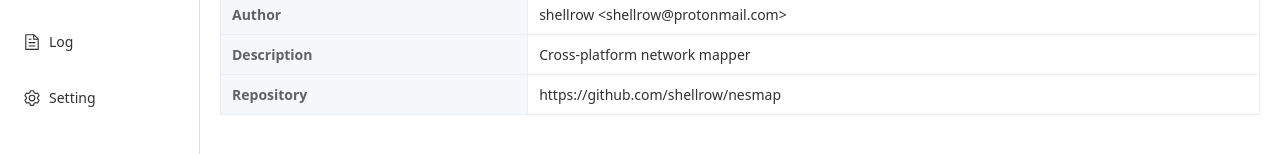
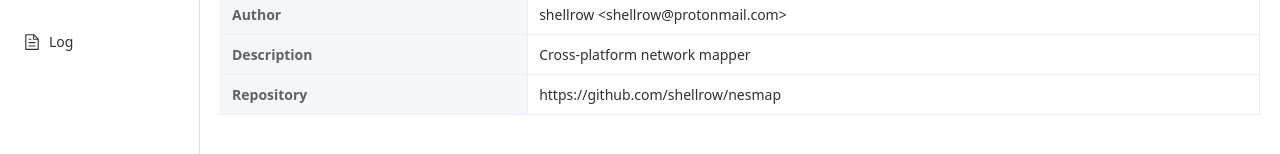
Before and after one commit to shellrow/cross-socket, a Vue app in the folder gui/: page /about in a window 1280 px wide. Shown: the part 214-368 px from the top of the page. Built offline with nearby package versions, Linux system fonts and the light colour scheme; what v-network-graph would draw is missing.

Commit message:
Update Default.vue

```diff
--- a/gui/src/layouts/Default.vue
+++ b/gui/src/layouts/Default.vue
@@ -122,10 +122,10 @@
                             <el-icon><Document /></el-icon>
                             <template #title><router-link to="/log">Log</router-link></template>
                         </el-menu-item>
-                        <el-menu-item index="4">
+                        <!-- <el-menu-item index="4">
                             <el-icon><Setting /></el-icon>
                             <template #title><router-link to="/setting">Setting</router-link></template>
-                        </el-menu-item>
+                        </el-menu-item> -->
                     </el-menu>
                 </el-aside>
                 <el-main>
```
